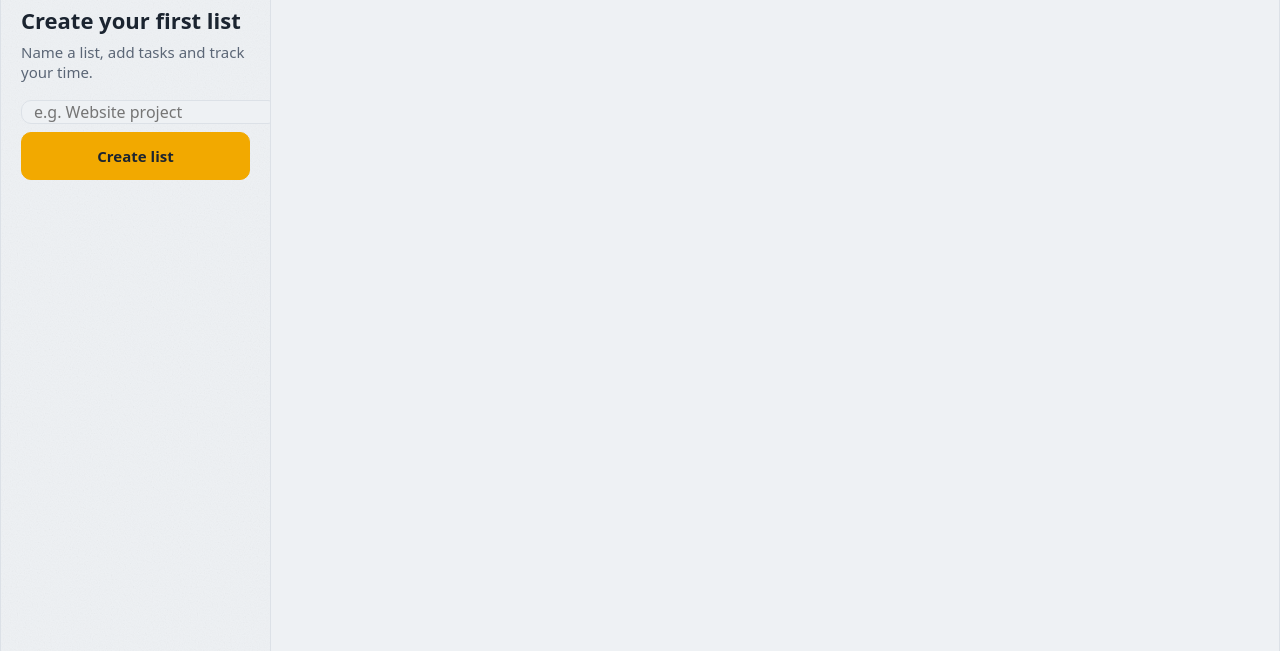
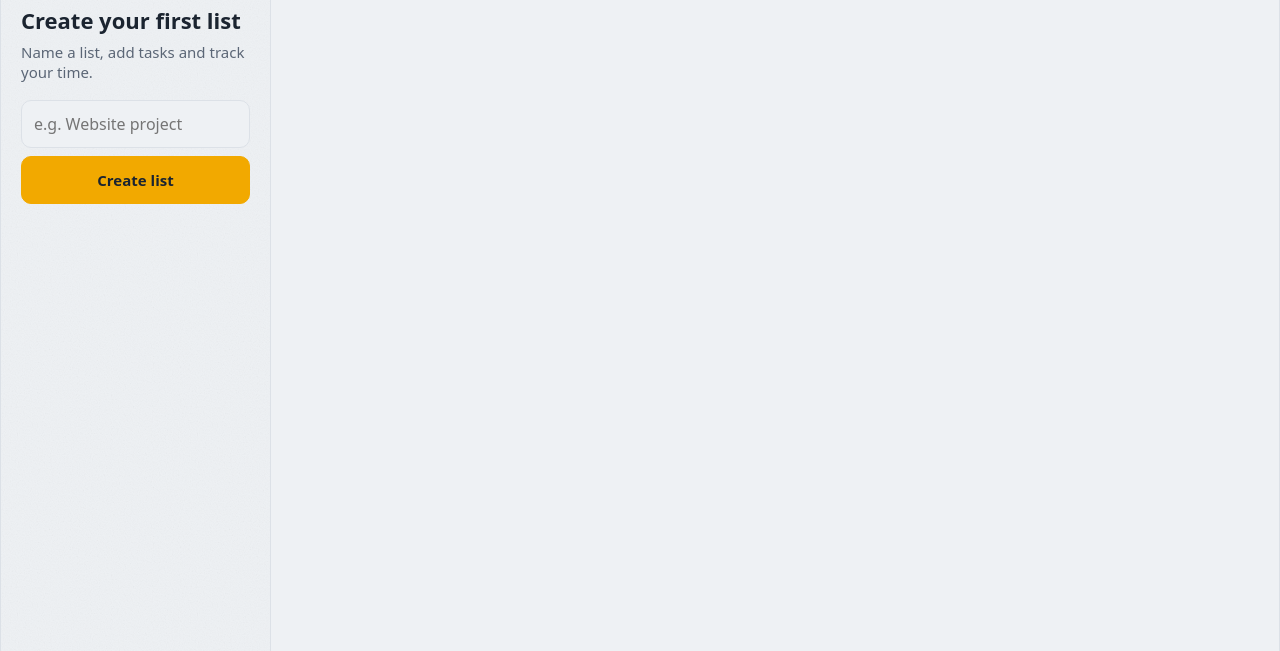
Before and after one commit to MacNiem/Task_Timer, a website: page index.html in a window 1280 px wide. Shown: the part 149-800 px from the top of the page. Drawn offline with Linux system fonts and the light colour scheme.

Commit message:
Fix first-list input height on desktop

```diff
--- a/css/app.css
+++ b/css/app.css
@@ -420,8 +420,8 @@ details.closed[open] > summary::after { transform: rotate(180deg); }
 .lists-screen .closed .rows { padding: 0; }
 .lists-screen .row-form { background: var(--list-card); border: 1px solid var(--line); }
 .lists-screen .empty { padding: 24px 20px; }
-.lists-screen .empty form { flex-wrap: wrap; }
-.lists-screen .empty .field { flex-basis: 100%; }
+.lists-screen .empty form { display: grid; grid-template-columns: minmax(0, 1fr); gap: 8px; }
+.lists-screen .empty .field { width: 100%; min-height: var(--tap); }
 .lists-screen .empty .btn { width: 100%; }
 :root[data-theme="dark"] .lists-screen { --list-canvas: #161C24; --list-card: #171E26; }
 @media (prefers-color-scheme: dark) {
--- a/js/version.js
+++ b/js/version.js
@@ -1,4 +1,4 @@
 // App version — the single place to change it (MAJOR.MINOR.PATCH).
 // It also names the service worker cache, so bumping it makes installed apps update.
 // Keep "version" in package.json the same (a test checks it).
-self.APP_VERSION = '2.4.3';
+self.APP_VERSION = '2.4.4';
--- a/package.json
+++ b/package.json
@@ -1,6 +1,6 @@
 {
   "name": "task-timer",
-  "version": "2.4.3",
+  "version": "2.4.4",
   "private": true,
   "scripts": {
     "test": "node --test"
```
Also changed, not shown: CHANGELOG.md.
